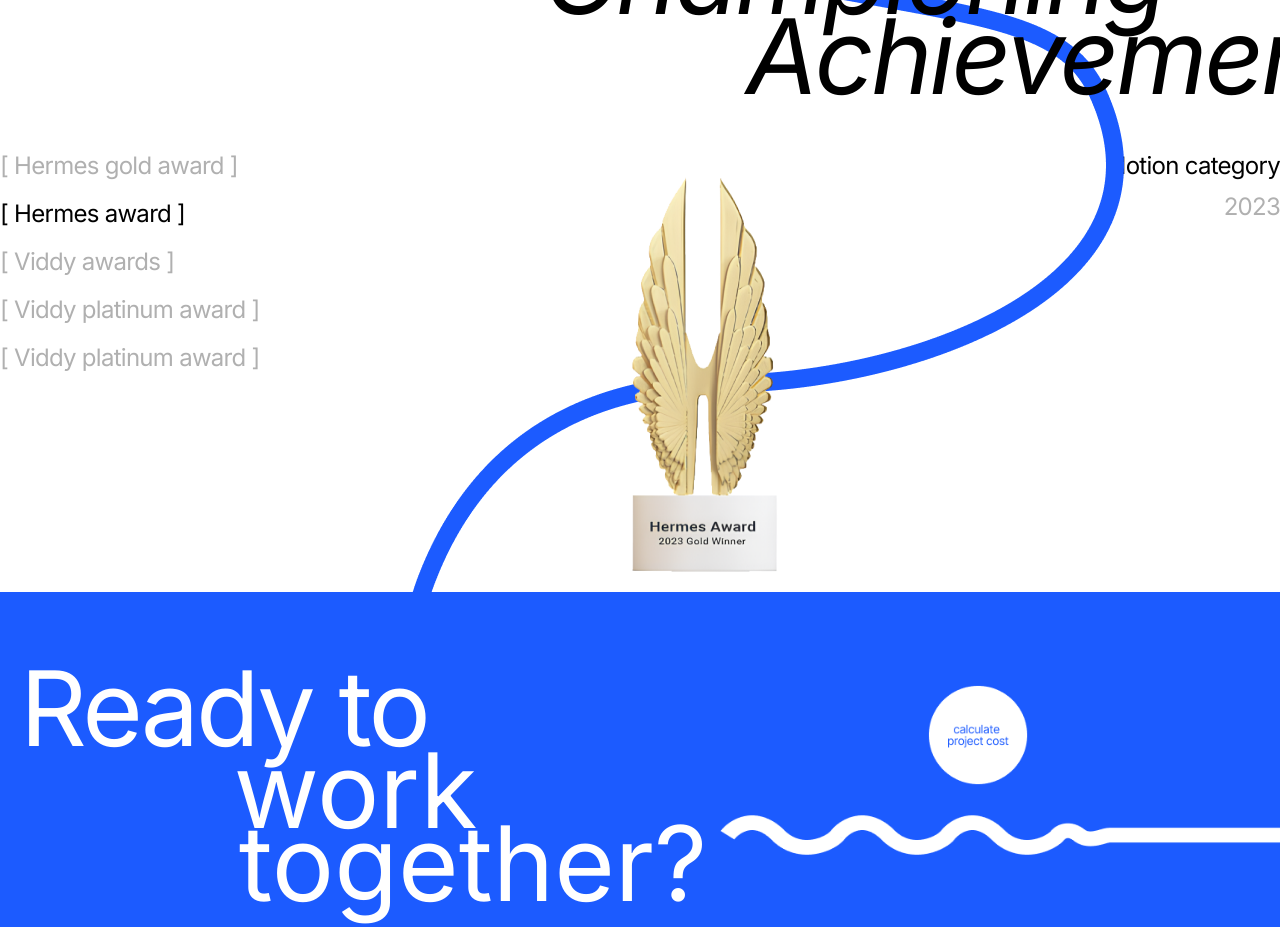
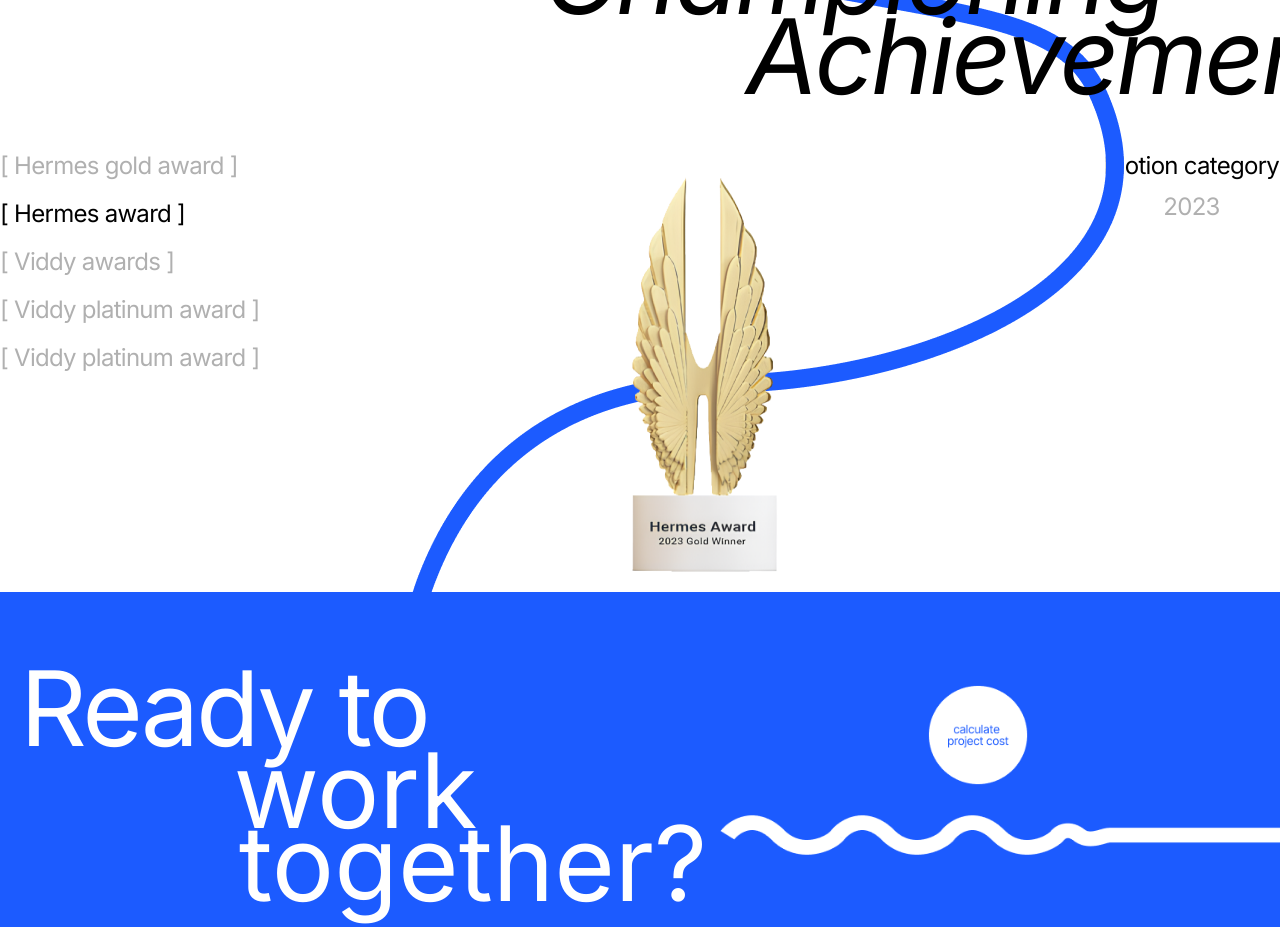
Before and after one commit to ShaikhMisbah17/AllInMotionWebsite, a React (Vite) app: page / in a window 1280 px wide. Shown: the part 8280-9207 px from the top of the page. Built offline with nearby package versions, Linux system fonts and the light colour scheme.

Commit message:
modified awards page css

```diff
--- a/src/Components/AwardsPage/Awards.css
+++ b/src/Components/AwardsPage/Awards.css
@@ -78,7 +78,7 @@
   font-weight: 400;
   line-height: 24.01px;
   letter-spacing: -0.03em;
-  text-align: right;
+  margin-left: 20px;
 }
 
 .category {
```
